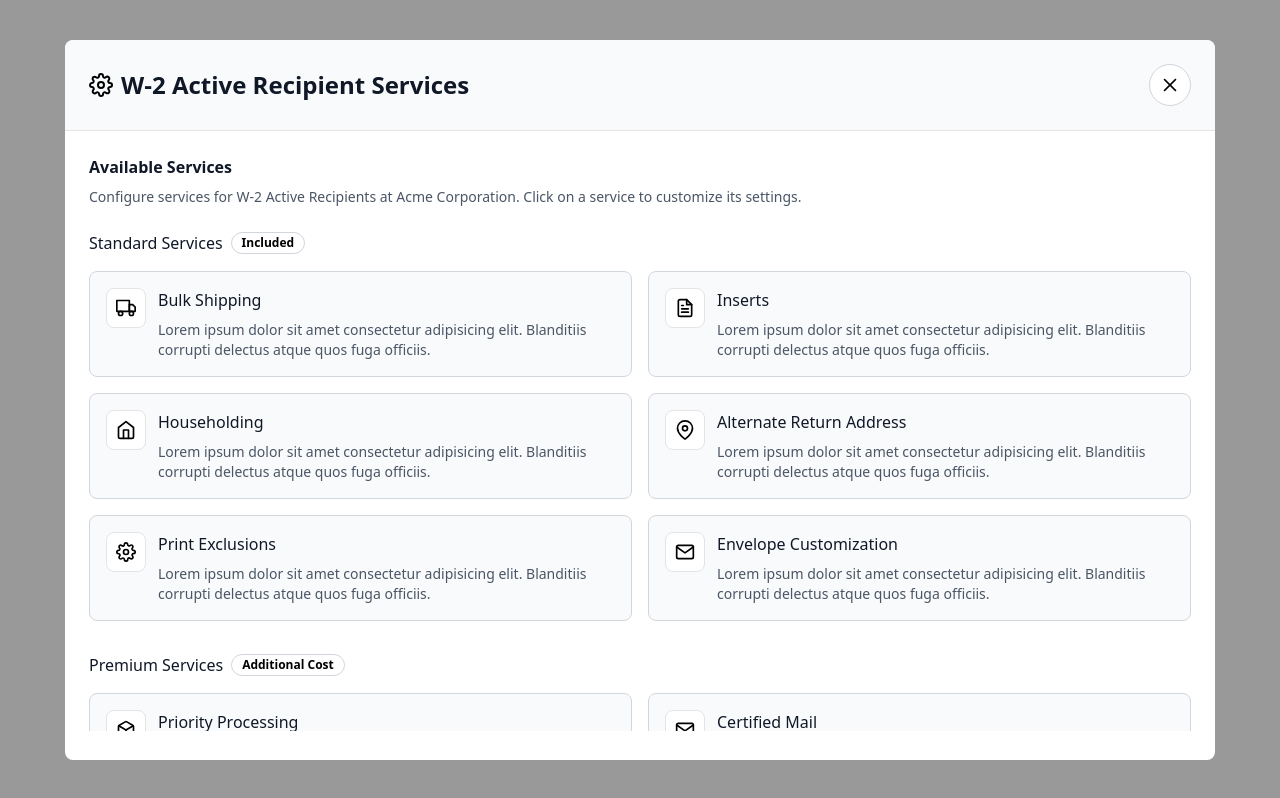
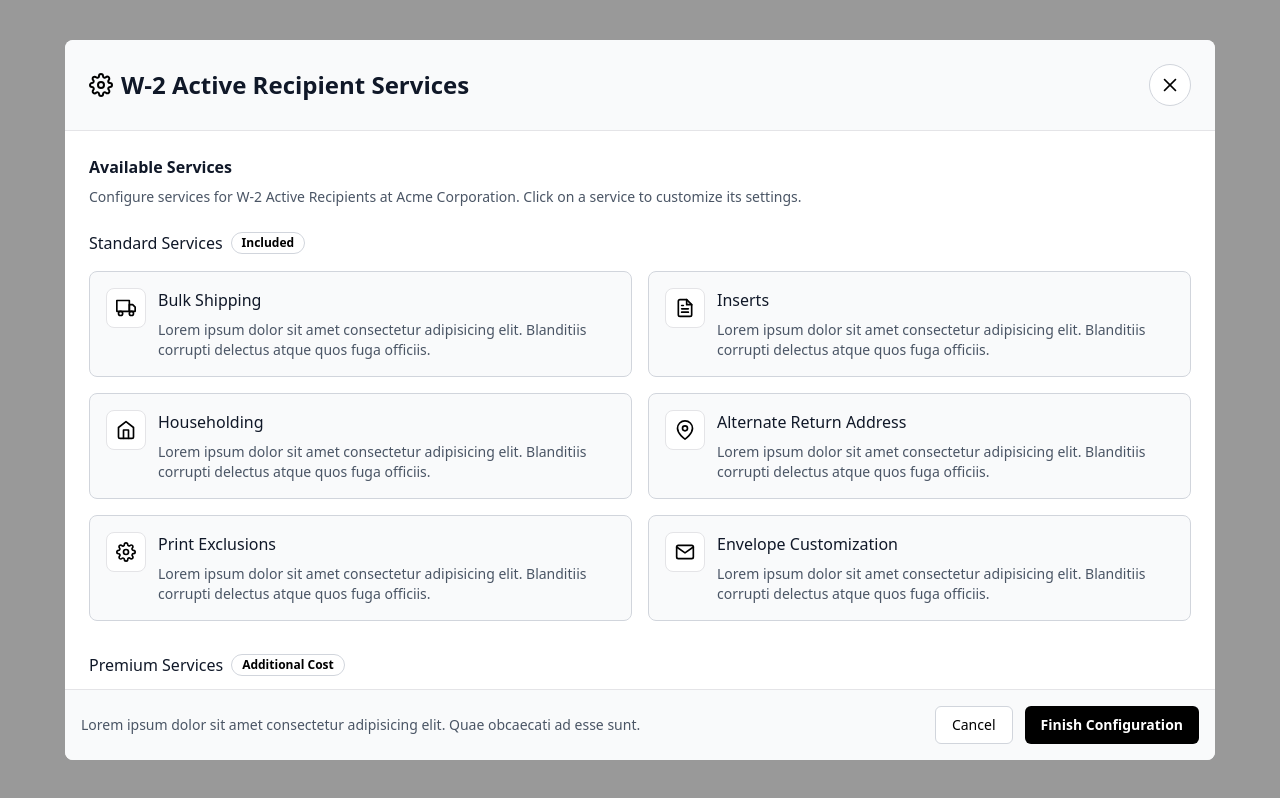
Before and after one commit to mmoya26/print-services, an Angular app: page / in a window 1280 px wide. Built offline with nearby package versions, Linux system fonts and the light colour scheme.

Commit message:
move header to app.ts + add new footer + fix padding top for sidebar nav

```diff
--- a/src/app/app.html
+++ b/src/app/app.html
@@ -1,10 +1,39 @@
 <div class="h-screen bg-black/40 flex items-center justify-center">
   <!-- Card -->
-  <div class="bg-white w-[1150px] h-[90vh] mx-auto rounded-lg overflow-hidden">
+  <div class="bg-white w-[1150px] h-[90vh] mx-auto rounded-lg overflow-hidden relative">
+    @if (!serviceOpened) {
+      <!-- Header Section -->
+      <div
+        class="p-6 flex items-center justify-between gap-2 border-b border-[#e4e4e7] bg-gray-50 rounded-tl-lg rounded-tr-lg">
+        <div class="flex items-center gap-2">
+          <img src="assets/gear.svg" alt="Settings" width="24" height="24" />
+          <h3 class="font-bold text-gray-900 text-2xl">W-2 Active Recipient Services</h3>
+        </div>
+
+        <button
+          class="bg-white border border-gray-300 cursor-pointer px-3 py-3 flex items-center justify-center rounded-full"><span
+            class="pi pi-times"></span></button>
+      </div>
+    }
+
     @if (serviceOpened) {
-      <app-detailed-print-service [service]="selectedService()" (backToServicesEvent)="resetService()"></app-detailed-print-service>
+    <app-detailed-print-service [service]="selectedService()"
+      (backToServicesEvent)="resetService()"></app-detailed-print-service>
     } @else {
-      <app-list-of-print-services (editServiceEvent)="editService($event)"></app-list-of-print-services>
+    <app-list-of-print-services (editServiceEvent)="editService($event)"></app-list-of-print-services>
     }
+
+
+    @if (!serviceOpened) {
+      <!-- Footer -->
+      <div class="border-t border-[#e4e4e7] bg-gray-50 p-4 sticky bottom-0 flex items-center justify-between">
+        <p class="text-sm text-gray-600">Lorem ipsum dolor sit amet consectetur adipisicing elit. Quae obcaecati ad esse sunt.</p>
+        <div class="flex gap-3">
+          <button class="cursor-pointer py-2 px-4 bg-white border border-gray-300 font-medium text-black rounded-md text-sm">Cancel</button>
+          <button class="cursor-pointer py-2 px-4 text-white bg-black rounded-md text-sm font-semibold">Finish Configuration</button>
+        </div>
+      </div>
+    }
+
   </div>
 </div>
--- a/src/app/components/detailed-print-service/detailed-print-service.html
+++ b/src/app/components/detailed-print-service/detailed-print-service.html
@@ -24,7 +24,7 @@
 <div class="flex h-[calc(90vh-120px)]">
 
     <!-- Side Bar -->
-    <aside class="h-full border-r border-[#e4e4e7] bg-gray-50 p-4 w-72">
+    <aside class="h-full border-r border-[#e4e4e7] bg-gray-50 px-4 pb-4 py-6 w-72">
         <div class="h-[calc(90vh-180px)] flex flex-col">
             <ul class="flex flex-col gap-2">
                 <!-- Change track later -->
--- a/src/app/components/list-of-print-services/list-of-print-services.html
+++ b/src/app/components/list-of-print-services/list-of-print-services.html
@@ -1,15 +1,4 @@
-<!-- Header Section -->
-<div class="p-6 flex items-center justify-between gap-2 border-b border-[#e4e4e7] bg-gray-50 rounded-tl-lg rounded-tr-lg">
-    <div class="flex items-center gap-2">
-        <img src="assets/gear.svg" alt="Settings" width="24" height="24" />
-        <h3 class="font-bold text-gray-900 text-2xl">W-2 Active Recipient Services</h3>
-    </div>
-
-    <button class="bg-white border border-gray-300 cursor-pointer px-3 py-3 flex items-center justify-center rounded-full"><span class="pi pi-times"></span></button>
-</div>
-
-<!-- Body Section -->
-<div class="flex flex-col p-6 h-[calc(90vh-120px)] overflow-y-scroll">
+<div class="flex flex-col p-6 h-[calc(90vh-160px)] overflow-y-scroll">
     <h3 class="text-gray-900 font-bold mb-2">Available Services</h3>
     <p class="text-sm text-gray-600 mb-6">Configure services for W-2 Active Recipients at Acme Corporation. Click on a
         service to customize its settings.</p>
--- a/src/app/services/print-services.ts
+++ b/src/app/services/print-services.ts
@@ -220,6 +220,5 @@ export class PrintServices {
 
   clear() {
     this.currentSideBarItems.set([]);
-    console.log(this.currentSideBarItems())
   }
 }
```
